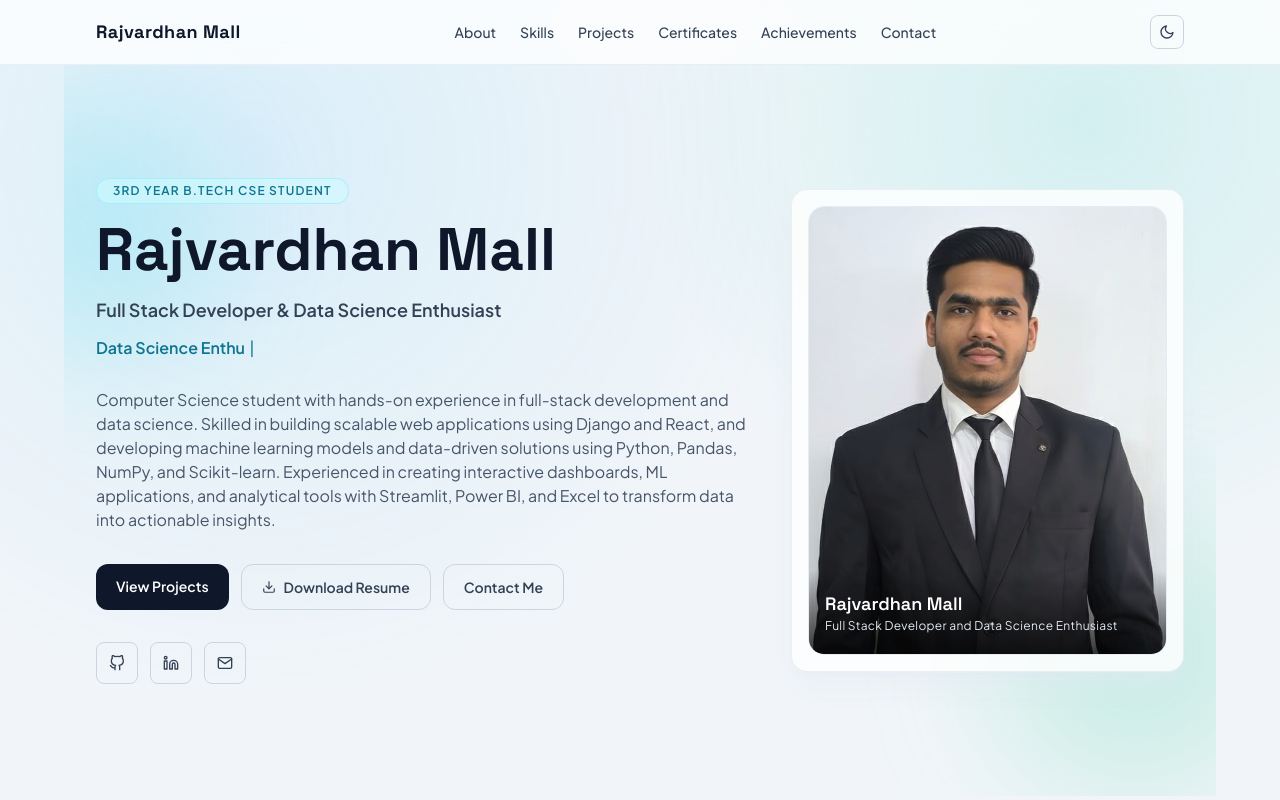
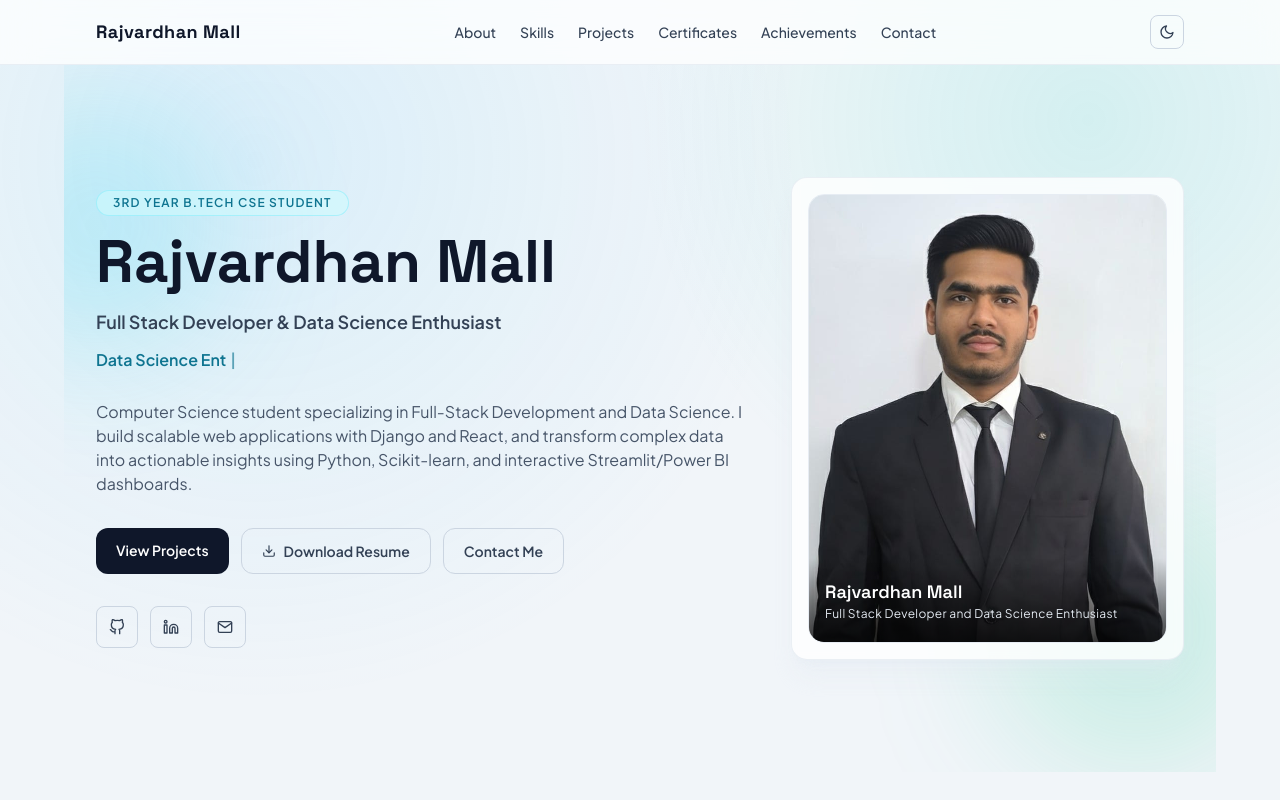
Before and after one commit to iamrajvardhanmall/Portfolio, a Vue app: page / in a window 1280 px wide. Shown: the top 800 px of the page. Built offline with nearby package versions, Linux system fonts and the light colour scheme; the HTML template or start-up script is replaced by a standard one.

Commit message:
Anyone can send me mail

```diff
--- a/src/components/Hero.jsx
+++ b/src/components/Hero.jsx
@@ -65,11 +65,7 @@ export default function Hero() {
           </p>
 
           <p className="mt-6 max-w-2xl text-sm leading-7 text-slate-600 dark:text-slate-300 sm:text-base">
-            Computer Science student with hands-on experience in full-stack development and data science.
-            Skilled in building scalable web applications using Django and React, and developing machine
-            learning models and data-driven solutions using Python, Pandas, NumPy, and Scikit-learn.
-            Experienced in creating interactive dashboards, ML applications, and analytical tools with
-            Streamlit, Power BI, and Excel to transform data into actionable insights.
+            Computer Science student specializing in Full-Stack Development and Data Science. I build scalable web applications with Django and React, and transform complex data into actionable insights using Python, Scikit-learn, and interactive Streamlit/Power BI dashboards.
           </p>
 
           <div className="mt-8 flex flex-wrap gap-3">
```
